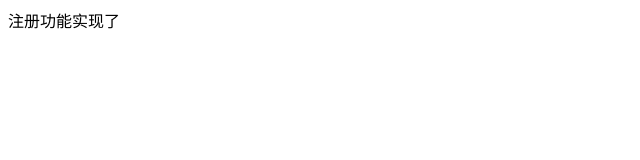
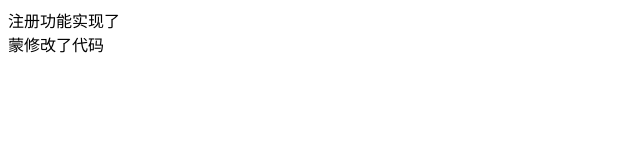
Before and after one commit to lv930213/git-learn, a plain HTML site: page index.html in a window 1280 px wide. Shown: the whole page, without its empty margins (0-640 px from the left). Drawn offline with Linux system fonts and the light colour scheme.

Commit message:
meng提交了代码

```diff
--- a/index.html
+++ b/index.html
@@ -8,5 +8,6 @@
 </head>
 <body>
   <div>注册功能实现了</div>
+  <div>蒙修改了代码</div>
 </body>
 </html>
```
